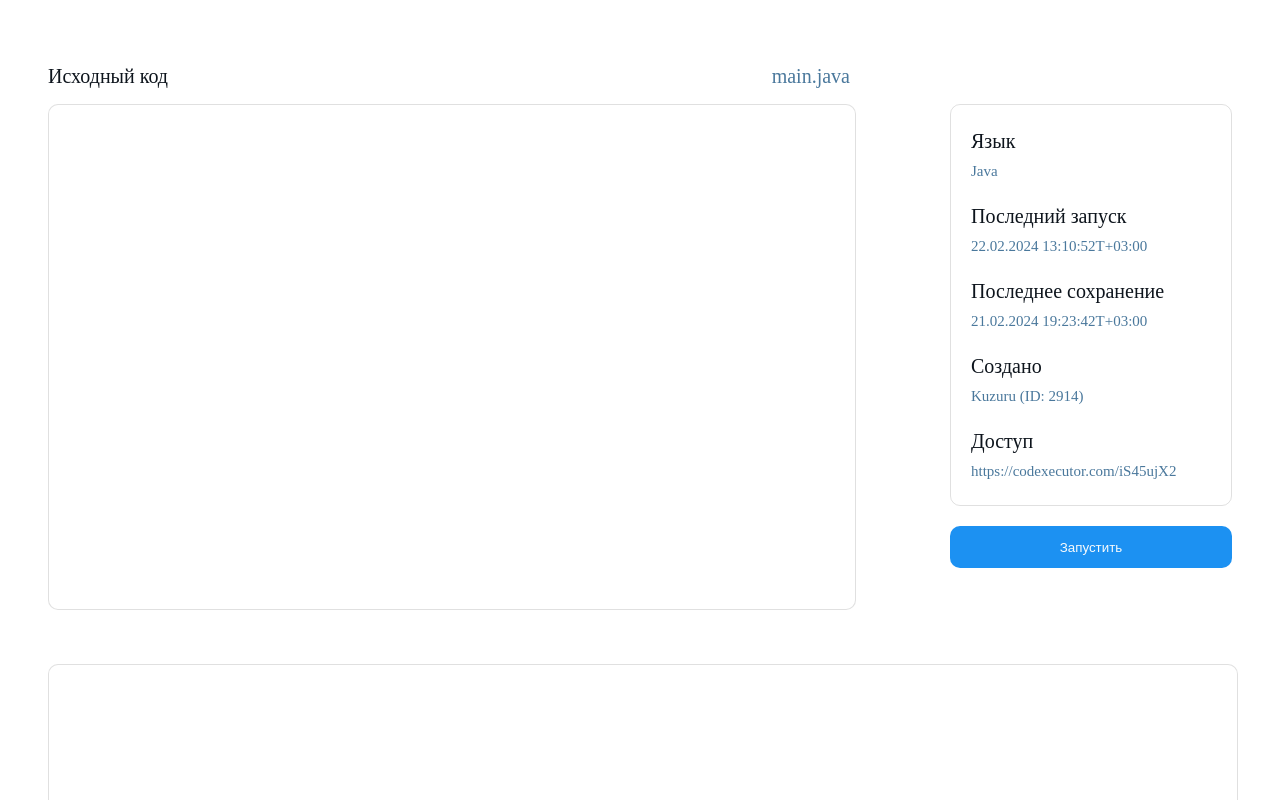
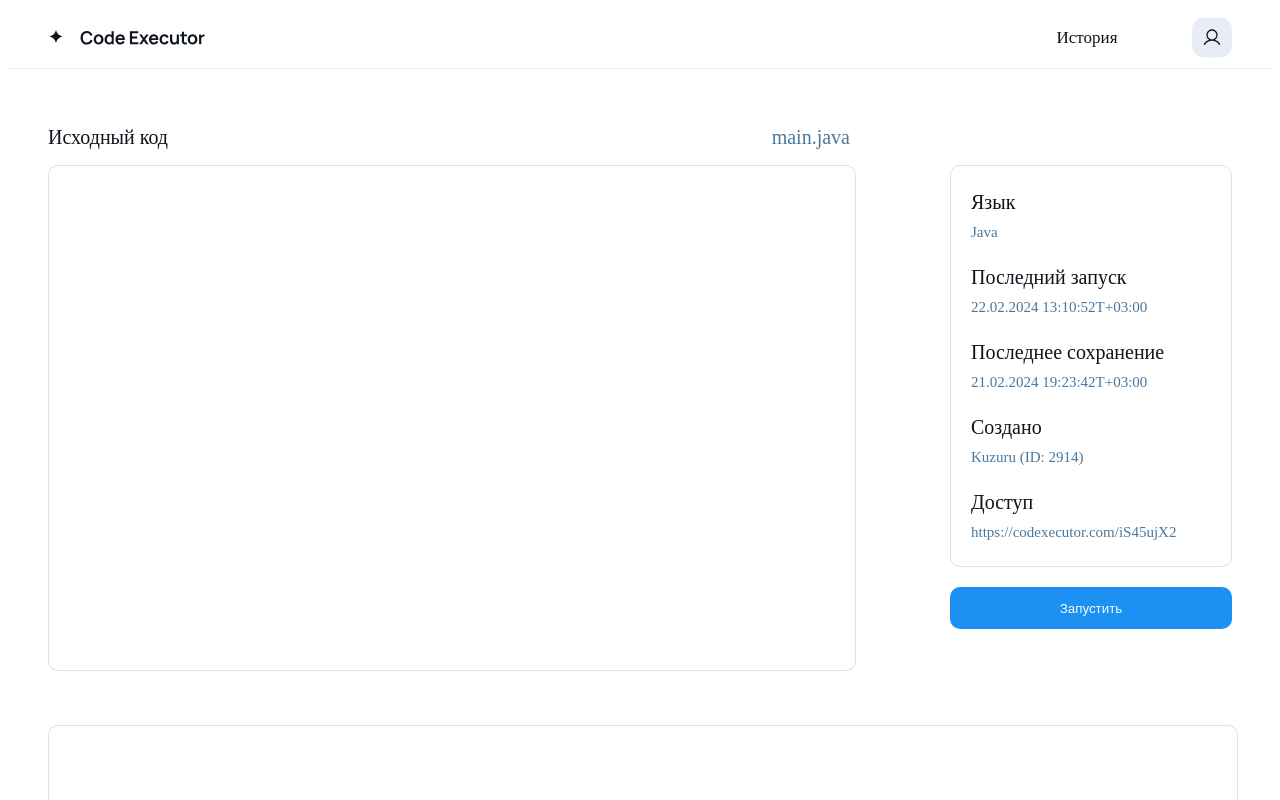
Before and after one commit to Kuzuru/code_executor, a Nuxt app in the folder frontend/: page / in a window 1280 px wide. Shown: the top 800 px of the page. Built offline with nearby package versions, Linux system fonts and the light colour scheme.

Commit message:
feat: сделал header дефолтным layout-ом

```diff
--- /dev/null
+++ b/frontend/layouts/default.vue
@@ -0,0 +1,4 @@
+<template>
+  <Header/>
+  <slot/>
+</template>
```
